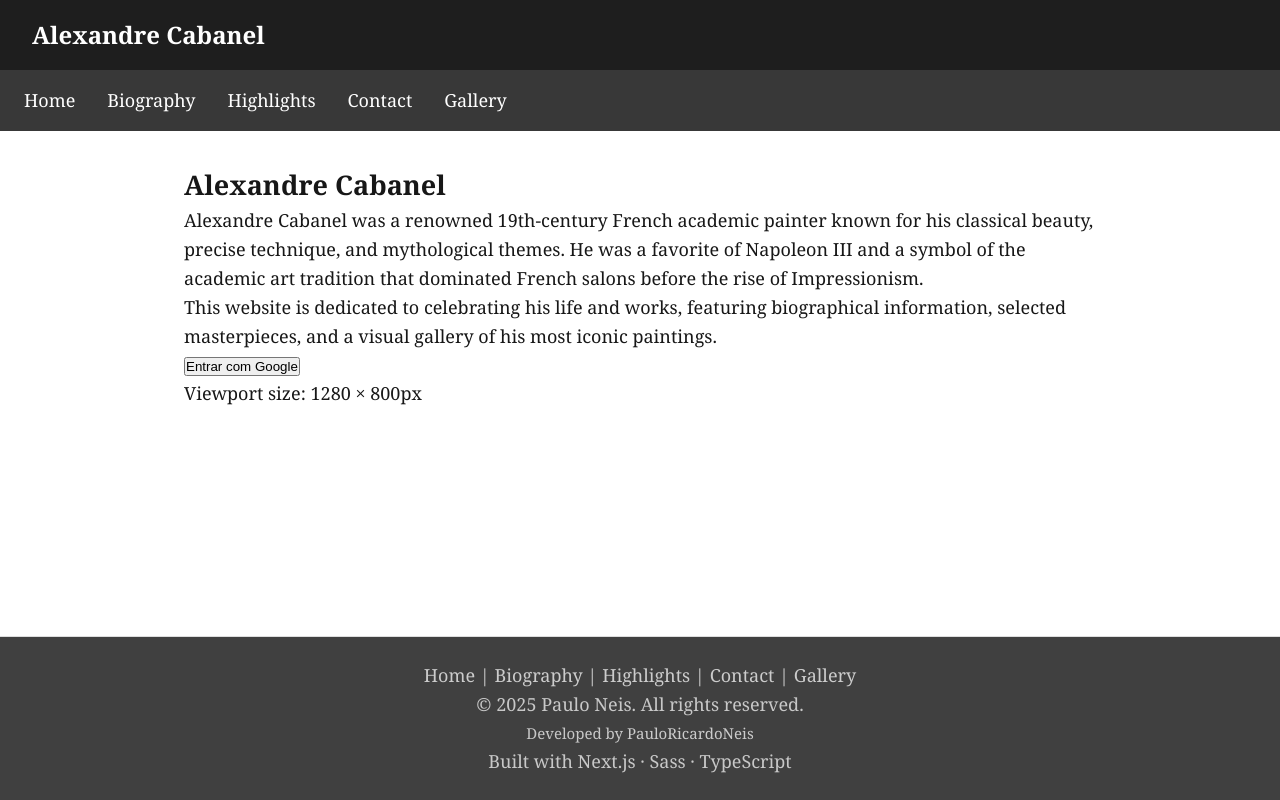
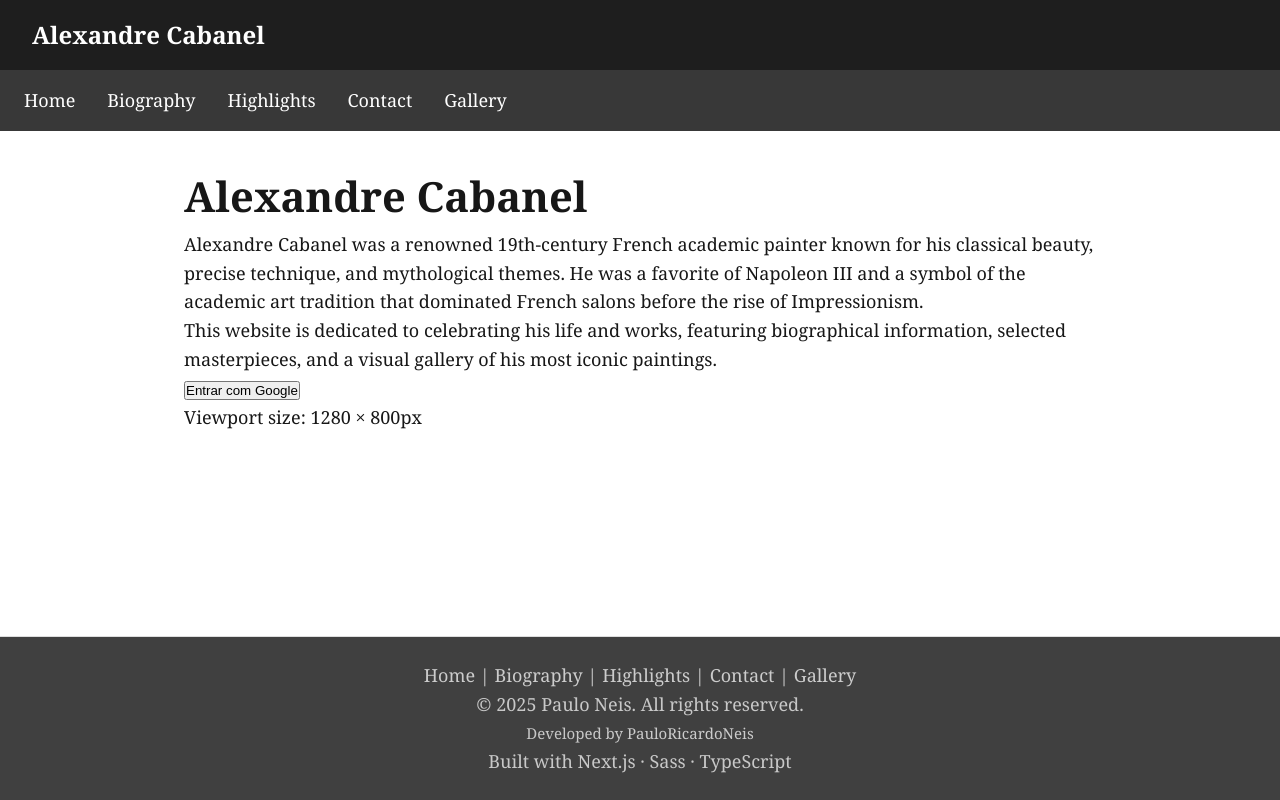
Before and after one commit to PauloRicardoNeis/VS16A-Task01, a Next.js app: page / in a window 1280 px wide. Built offline with nearby package versions, Linux system fonts and the light colour scheme; no server answers.

Commit message:
Task03 | fix | Deprecated APIs will eventually be removed from the browserIH1UserAgentFontSizeInSection

```diff
--- a/src/styles/globals.scss
+++ b/src/styles/globals.scss
@@ -1,6 +1,3 @@
-// ============================
-// Global Variables
-// ============================
 $font-family-base: 'Georgia', serif;
 $font-size-base: 1rem;
 $font-size-tablet: 1.0625rem; // ~17px
@@ -11,9 +8,6 @@ $color-light-fg: #171717;
 $color-dark-bg: #0a0a0a;
 $color-dark-fg: #ededed;
 
-// ============================
-// Root theme variables
-// ============================
 :root {
   --background: #{$color-light-bg};
   --foreground: #{$color-light-fg};
@@ -26,9 +20,6 @@ $color-dark-fg: #ededed;
   }
 }
 
-// ============================
-// Reset and base styles
-// ============================
 * {
   box-sizing: border-box;
   padding: 0;
@@ -105,3 +96,8 @@ main {
   max-width: 600px;
   margin: 0 auto;
 }
+
+h1 {
+  font-size: clamp(1.5rem, 2vw + 1rem, 3rem);
+  font-weight: 700;
+}
```
